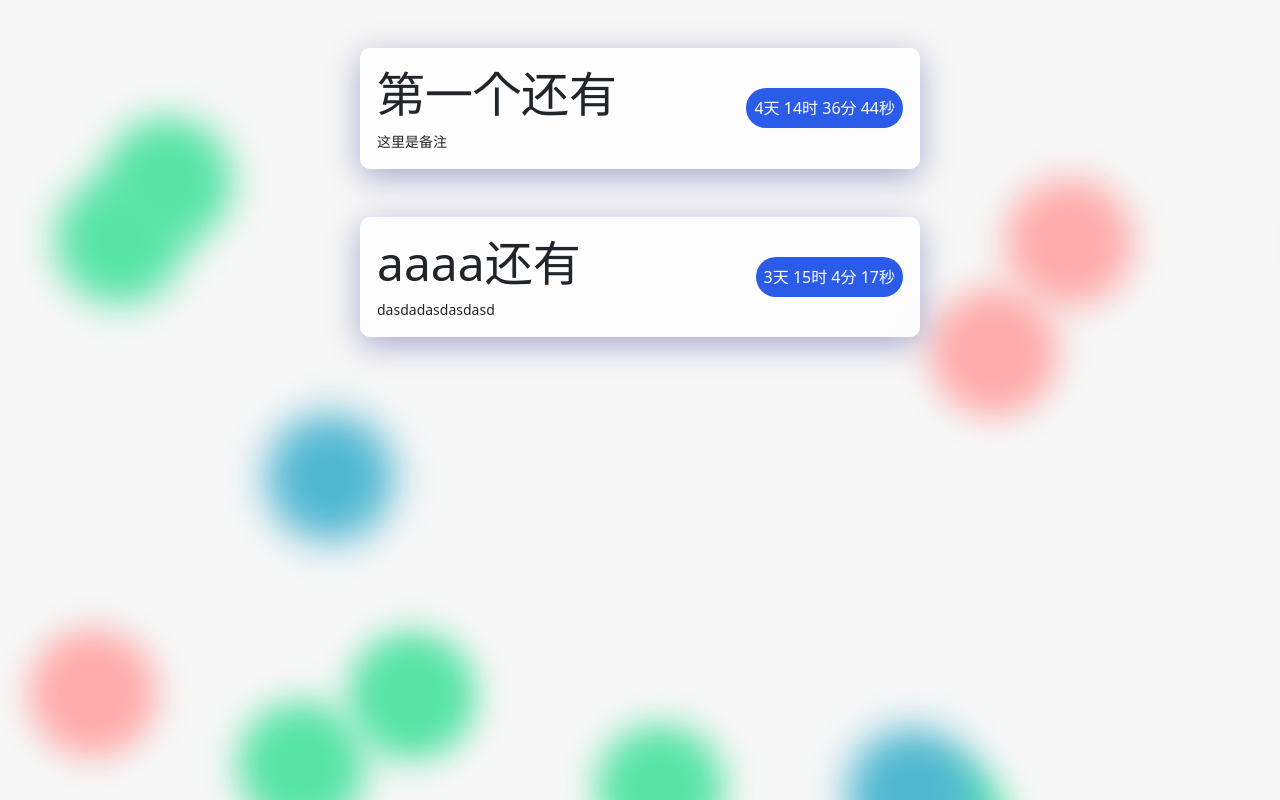
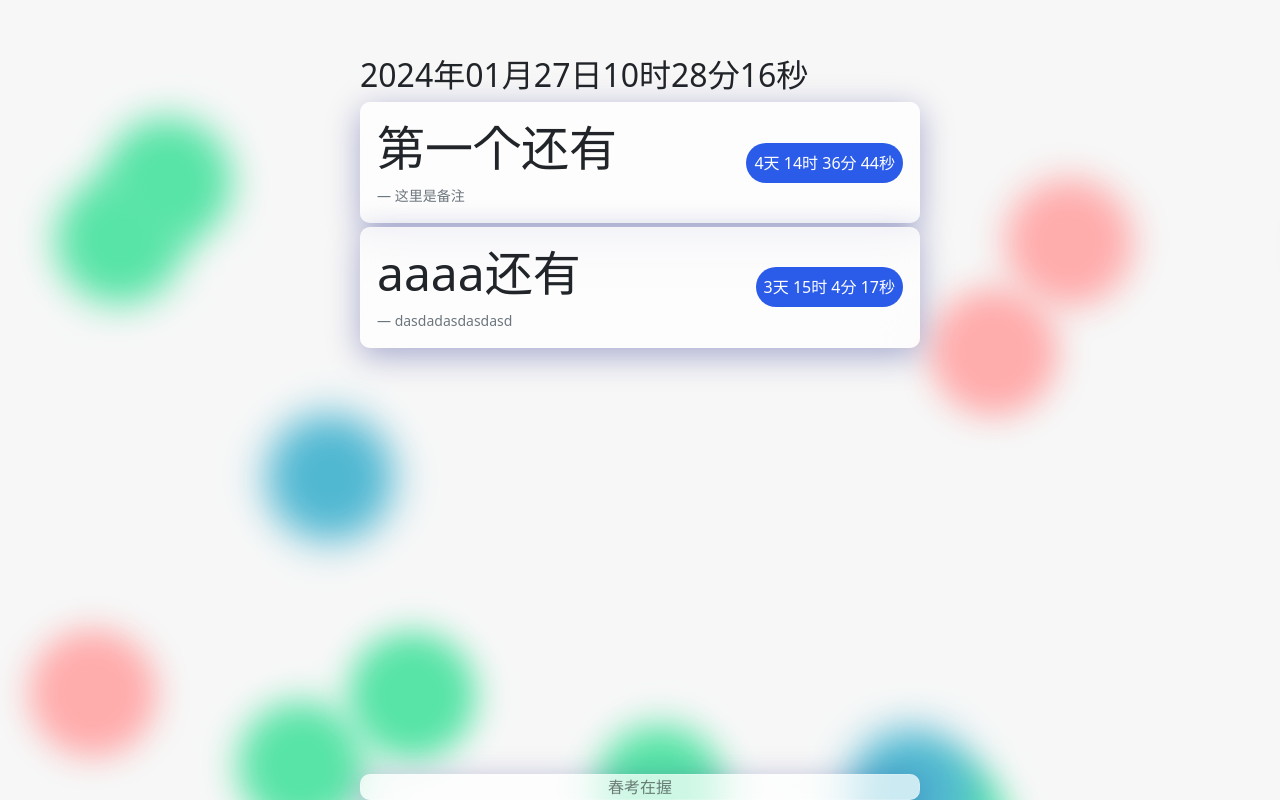
Before and after one commit to pengGgxp/chaxunxitong_dx, a Django app: page /days/ in a window 1280 px wide. Run offline with Django 5.2, Linux system fonts and the light colour scheme; data comes from the database, SQL or seed files in the repository; both versions use the stored data as it was after the commit; some libraries are stand-ins or nearby versions.

Commit message:
1.0.7 1.0.6 大改完成

```diff
--- a/static/js/days.js
+++ b/static/js/days.js
@@ -1,9 +1,9 @@
-$(document).ready(function() {
+$(document).ready(function () {
     // 获取所有带有倒计时的元素
     var countdownElements = $('.countdown');
 
     // 对每个元素进行处理
-    countdownElements.each(function() {
+    countdownElements.each(function () {
         var targetTime = $(this).data('time');
 
         // 更新倒计时函数
@@ -32,4 +32,22 @@ $(document).ready(function() {
         // 设置定时器，每秒更新一次倒计时
         setInterval(updateCountdown.bind(this), 1000);
     });
+
+    var title_date = $('.day-title');
+    title_date.each(function () {
+        function title_time() {
+            var currentDate = new Date();
+            var year = currentDate.getFullYear();
+            var month = (currentDate.getMonth() + 1).toString().padStart(2, '0'); // 月份从0开始，需要加1，并确保是两位数
+            var day = currentDate.getDate().toString().padStart(2, '0');
+            var hours = currentDate.getHours().toString().padStart(2, '0');
+            var minutes = currentDate.getMinutes().toString().padStart(2, '0');
+            var seconds = currentDate.getSeconds().toString().padStart(2, '0');
+            $(this).text(year + '年' + month + '月' + day + '日' + hours + '时' + minutes + '分' + seconds + '秒');
+        }
+        title_time.call(this);
+
+        setInterval(title_time.bind(this),1000);
+
+    });
 });
--- a/templates/index.html
+++ b/templates/index.html
@@ -6,5 +6,6 @@
 </head>
 <body>
 <a href="cx">查询</a>
+<a href="days/">倒计时</a>
 </body>
 </html>
--- a/templates/query/days.html
+++ b/templates/query/days.html
@@ -7,6 +7,7 @@
     <link rel="stylesheet" href="/static/bootstrap/css/bootstrap.css" type="text/css"/>
     <link rel="stylesheet" href="/static/css/bg.css" type="text/css"/>
     <link rel="stylesheet" href="/static/css/style.css" type="text/css"/>
+    <link rel="stylesheet" href="/static/css/day.css" type="text/css"/>
 </head>
 <body>
 <div class="background" style="z-index: -99999999999">
@@ -30,18 +31,22 @@
     <span></span>
     <span></span>
 </div>
-<div class="container-fluid" style="max-width: 680px;">
-    {% for d in day %}
-        <div class="mx-5 " style="">
-        <div class="cx-card p-3 mt-5 d-flex flex-row justify-content-between">
-            <div class="">
-                <div ><h1 class="display-5">{{ d.name }}还有</h1></div>
-                <div class="small">{{ d.beizhu }}</div>
+<div class="container-fluid d-flex flex-column vh-100" style="max-width: 680px;">
+    <div class=" mx-5 mt-2" style="">
+        <h2 class="day-title h2 mt-5 justify-content-center align-content-center">aaa</h2>
+        {% for d in day %}
+            <div class="cx-card p-3 mt-1 d-flex flex-row justify-content-between">
+                <div class="">
+                    <div><h1 class="display-5">{{ d.name }}还有</h1></div>
+                    <div class="small blockquote-footer mt-1 mb-0">{{ d.beizhu }}</div>
+                </div>
+                <div class="align-self-center p-2 text-white countdown"
+                     data-time="{{ d.day|date:"Y-m-d H:i:s" }}"></div>
             </div>
-            <div class="align-self-center p-2 text-white countdown" data-time="{{ d.day|date:"Y-m-d H:i:s" }}"></div>
-        </div>
-        </div>
-    {% endfor %}
+        {% endfor %}
+
+    </div>
+<footer class="mt-auto mx-5 text-center cx-card text-black-50">春考在握</footer>
 </div>
 <script src="/static/bootstrap/js/bootstrap.bundle.js"></script>
 <script src="/static/js/jquery-3.7.1.js"></script>
```
Also changed, not shown: templates/query/zhuankexuexiaocx.html (+10 -5 lines), db.sqlite3, query/migrations/0011_alter_days_day.py (added), static/css/day.css (added), static/css/style.css (line endings or trailing spaces).
